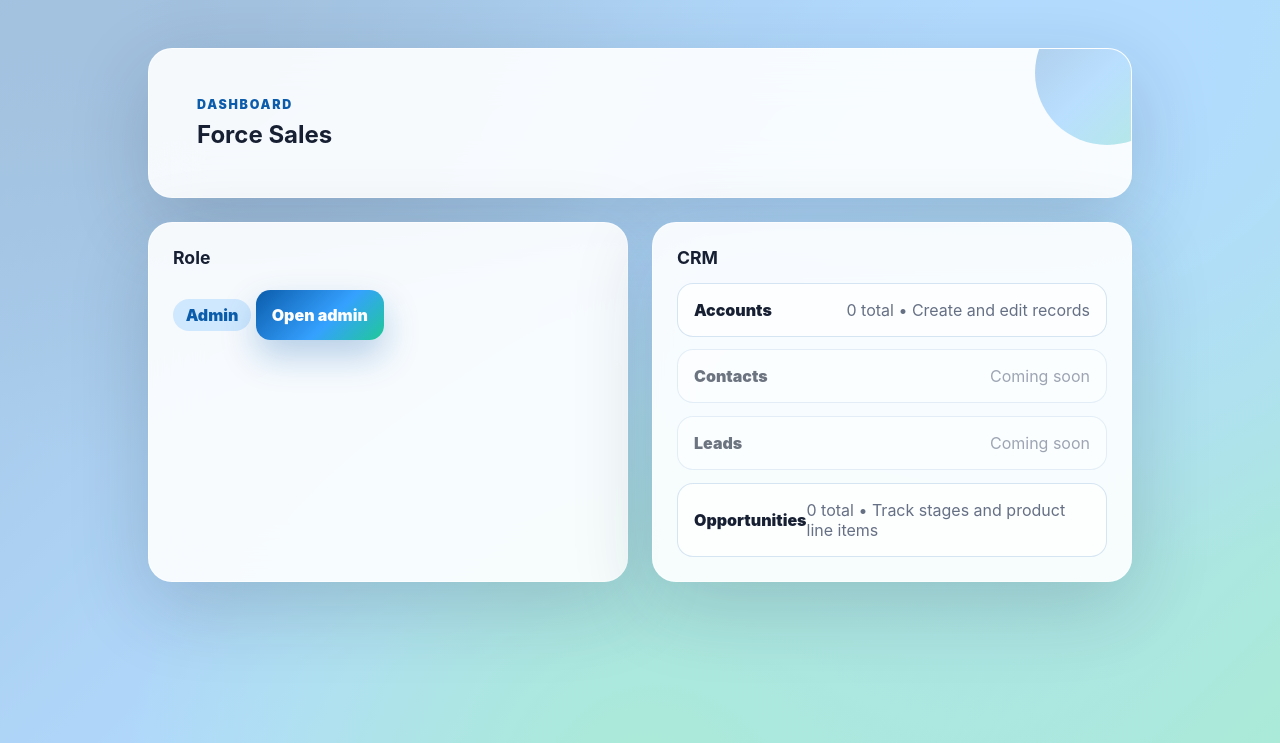
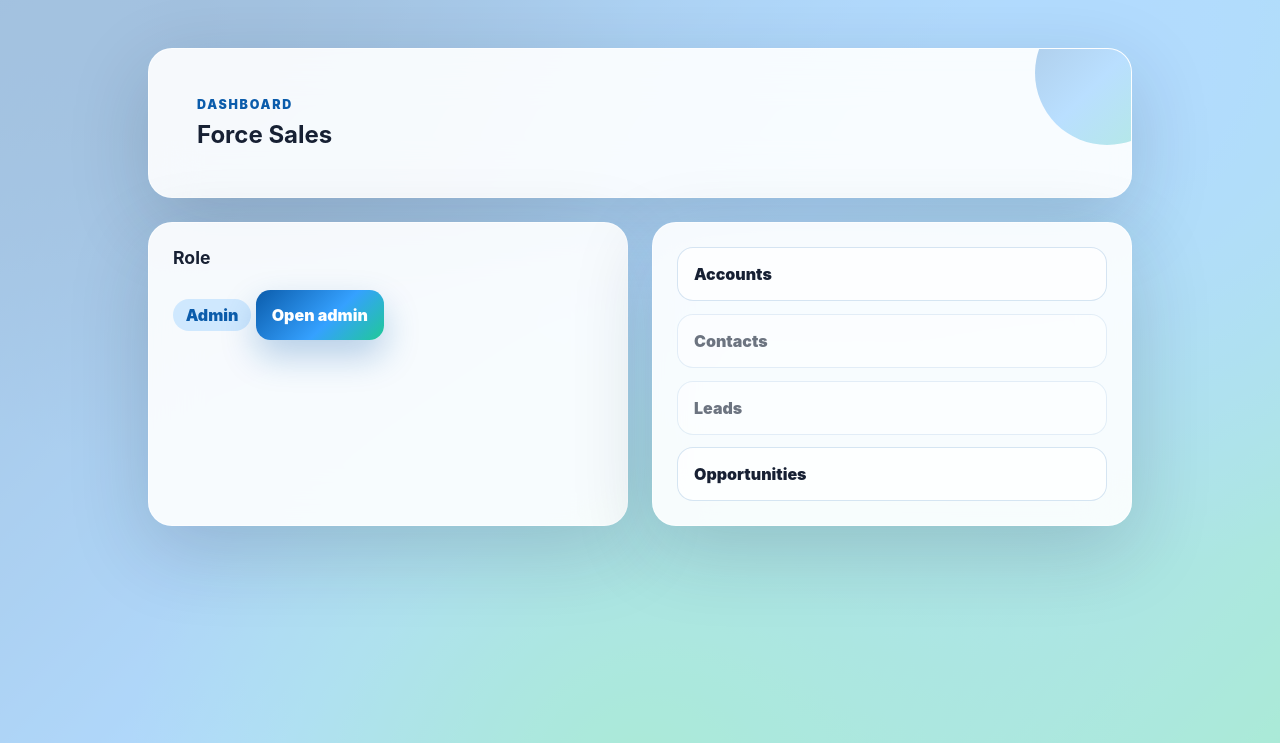
Before and after one commit to ddh73/forceSales, a Django app: page /dashboard/ in a window 1280 px wide. Shown: the part 57-800 px from the top of the page. Run offline with Django 5.2, Linux system fonts and the light colour scheme; the visitor is signed in with stand-in values (Sample User, id 1); data that the repository does not hold is empty.

Commit message:
Simplify dashboard object cards

```diff
--- a/crm/templates/crm/dashboard.html
+++ b/crm/templates/crm/dashboard.html
@@ -22,23 +22,18 @@
     </article>
 
     <article class="panel">
-        <h2>CRM</h2>
-        <div class="tab-list" aria-label="CRM objects">
+        <div class="tab-list" aria-label="Objects">
             <a class="tab-card" href="{% url 'account_list' %}">
                 <span class="tab-title">Accounts</span>
-                <span class="tab-meta">{{ account_count }} total • Create and edit records</span>
             </a>
             <span class="tab-card disabled" aria-disabled="true">
                 <span class="tab-title">Contacts</span>
-                <span class="tab-meta">Coming soon</span>
             </span>
             <span class="tab-card disabled" aria-disabled="true">
                 <span class="tab-title">Leads</span>
-                <span class="tab-meta">Coming soon</span>
             </span>
             <a class="tab-card" href="{% url 'opportunity_list' %}">
                 <span class="tab-title">Opportunities</span>
-                <span class="tab-meta">{{ opportunity_count }} total • Track stages and product line items</span>
             </a>
         </div>
     </article>
```
Also changed, not shown: crm/tests.py (+8 -2 lines).
